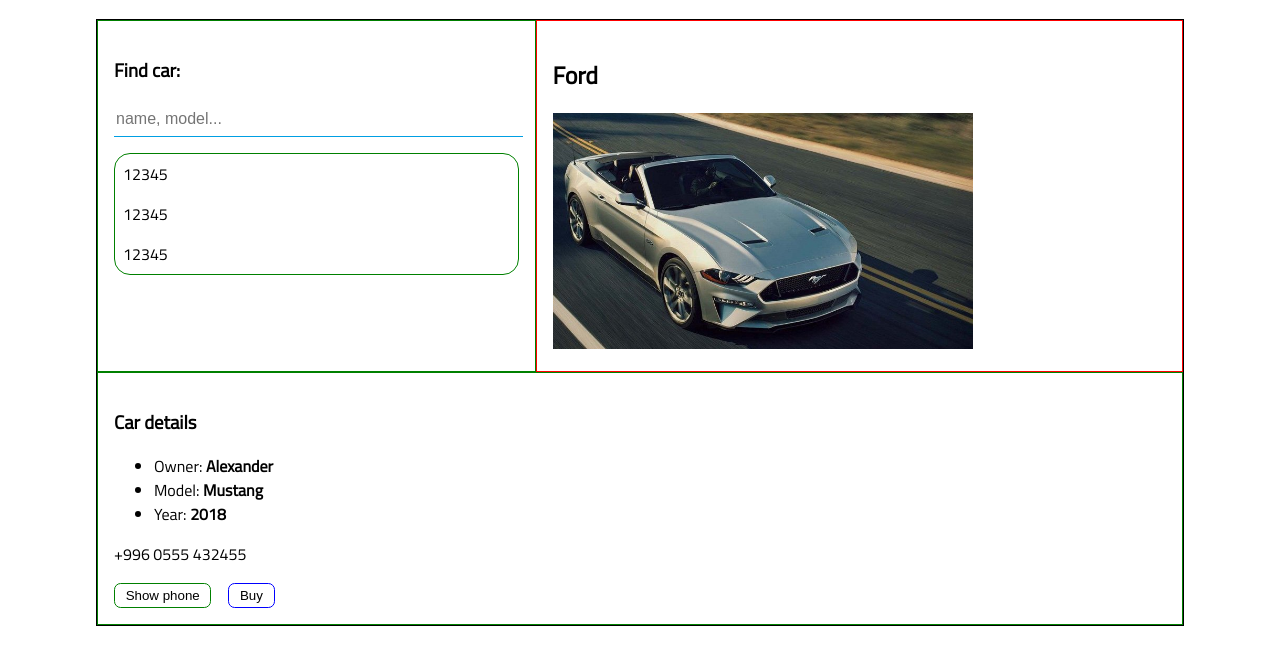
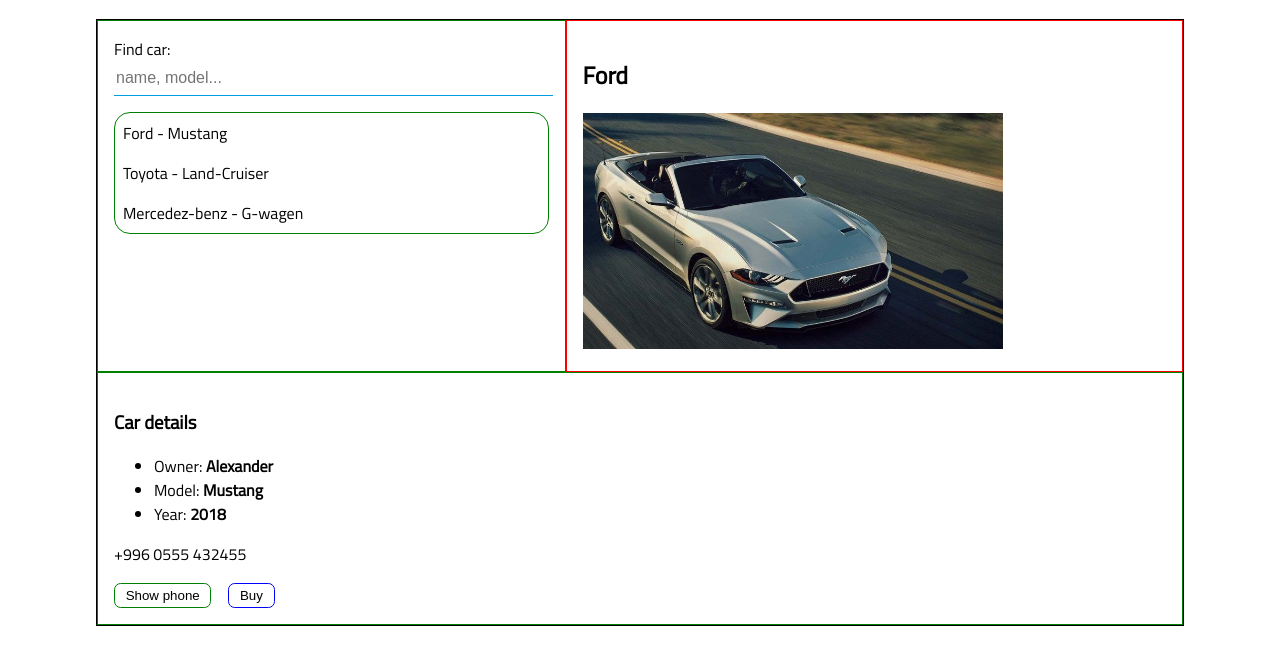
Before and after one commit to Emasslight2/Car-application, a plain HTML site: page index.html in a window 1280 px wide. Shown: the part 168-832 px from the top of the page. Drawn offline with nearby package versions, Linux system fonts and the light colour scheme.

Commit message:
first js

```diff
--- a/index.html
+++ b/index.html
@@ -16,15 +16,11 @@
     <main id="main-grid">
 
         <section id="search-section">
-            <h3>Find car:</h3>
-            <div>
-                <input tyepe="text" placeholder="name, model..." id="search-input">
-                <ul>
-                    <li>12345</li>
-                    <li>12345</li>
-                    <li>12345</li>
-                </ul>
-            </div>
+            <label for="search">Find car:</label>
+            <input type="text" placeholder="name, model..." id="search">
+            <ul>
+                <li class="pointer" v-for="car in cars">{{ car.name }} - {{ car.model }}</li>
+            </ul>
         </section>
         <article id="car-photo-area">
             <div><h2>Ford</h2></div>
--- a/main.js
+++ b/main.js
@@ -0,0 +1,18 @@
+function car(name, model, year, owner, phone, image){
+    return{
+        name, model, year, owner, phone, image
+    }
+}
+
+let cars=[
+    car('Ford','Mustang','2018','Alexander','+996 0555 432455','./images/Ford-mustang.jpg'),
+    car('Toyota','Land-Cruiser','2014','Max','+996 0700 413465','./images/toyota_landCruiser.jpg'),
+    car('Mercedez-benz','G-wagen','2011','Aziret','+996 0552 321455','./images/mercedes-benz_G-wagen.jpg')
+]
+
+new Vue({
+    el:'main',
+    data: {
+        cars:cars
+    }
+})
--- a/style.css
+++ b/style.css
@@ -16,14 +16,14 @@
     grid-area:search;
     border:1px solid green;
 }
-#search-input{
+#search{
     width:100%;
     height:2em;
     font-size:1em;
     border:none;
     border-bottom:1px solid #009FE3;
 }
-#search-input:focus{
+#search:focus{
     box-shadow:1px 1px 5px 1px #009FE3;
 }
 #search-section ul{
@@ -39,6 +39,9 @@
 }
 #search-section li:hover{
     background:#009FE3;
+}
+.pointer{
+    cursor:pointer;
 }
 #car-photo-area{
     padding:1em;
```
